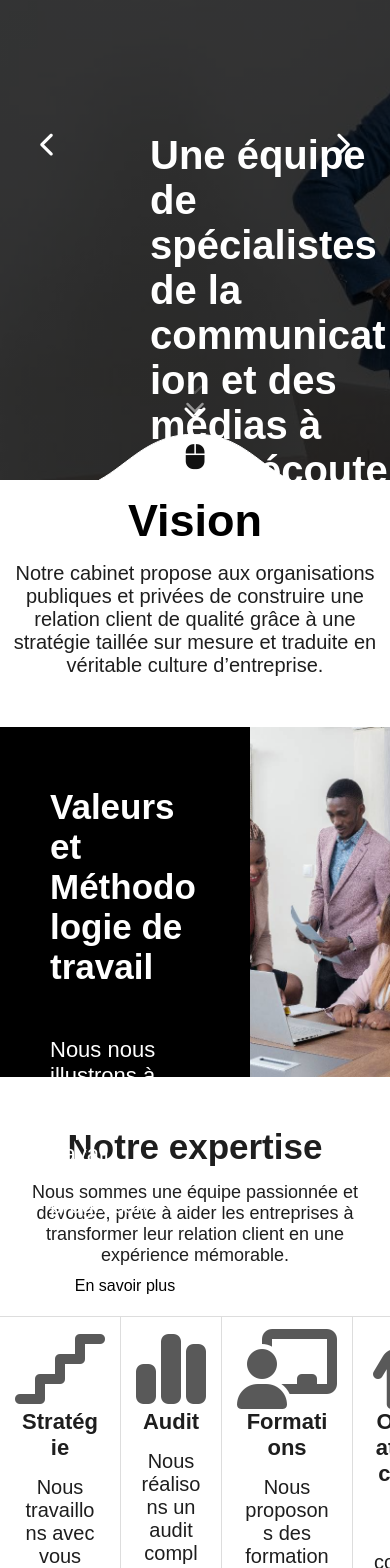
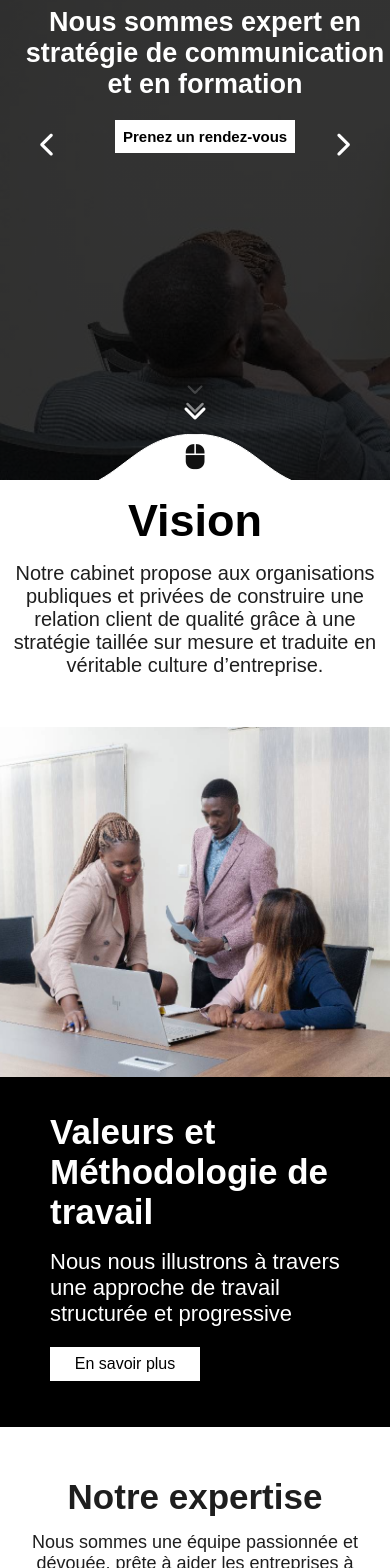
Before and after one commit to Barou93/CabinetAlterEgo, a React (Vite) app: page / in a window 390 px wide. Shown: the part 200-1768 px from the top of the page. Built offline with nearby package versions, Linux system fonts and the light colour scheme; a web font is replaced by a local one.

Commit message:
Add responsive features

```diff
--- a/src/Components/Slider.jsx
+++ b/src/Components/Slider.jsx
@@ -17,7 +17,7 @@ const Slider = () => {
         setIndex(index + 1);
         setTranslate(translate - 100);
       }
-    }, 3500);
+    }, 2500);
     return () => clearInterval(interval);
   }, [index, translate]);
   const moveRight = () => {
--- a/src/style/components/_mainbg.scss
+++ b/src/style/components/_mainbg.scss
@@ -4,8 +4,12 @@
   position: relative;
   height: 600px;
   width: 100%;
+
   margin: 0 auto;
   background: #ddd;
+  @include mobile-first {
+    height: 100%;
+  }
 
   &__img {
     width: 100%;
--- a/src/style/components/_slider.scss
+++ b/src/style/components/_slider.scss
@@ -59,6 +59,11 @@
     left: 150px;
     max-width: 600px;
     font-family: $secondaryfont;
+    @include mobile-first {
+      top: 55%;
+      text-align: center;
+      left: 0;
+    }
   }
   &__title {
     font-size: 40px;
@@ -67,6 +72,9 @@
     font-weight: bold;
 
     margin-bottom: 20px;
+    @include mobile-first {
+      font-size: 27px;
+    }
   }
   &__cta-btn {
     display: inline-block;
@@ -155,8 +163,22 @@
   top: 20px;
   right: 0px;
   max-width: 500px;
+  @include mobile-first {
+    top: 55%;
+
+    max-width: 420px;
+    right: auto;
+    text-align: center;
+    margin-left: 20px;
+  }
 }
 
 .new-top {
   top: 10%;
+  @include mobile-first {
+    margin-left: 20px;
+    top: 15%;
+    text-align: center;
+    max-width: 420px;
+  }
 }
--- a/src/style/pages/_audit.scss
+++ b/src/style/pages/_audit.scss
@@ -10,6 +10,9 @@
       align-items: center;
       justify-content: space-between;
       margin: 50px 0;
+      @include mobile-first {
+        flex-direction: column;
+      }
     }
     &__content {
       border: 1px solid #ccc;
@@ -24,6 +27,7 @@
       }
     }
   }
+
   &__more-infos {
     &__content {
       display: flex;
--- a/src/style/pages/_cabinet.scss
+++ b/src/style/pages/_cabinet.scss
@@ -4,9 +4,16 @@
   font-family: $secondaryfont;
   &__content {
     margin: 100px;
+    @include mobile-first {
+      margin: 42px;
+      max-width: 420px;
+    }
     p {
       font-size: 18px;
       margin-top: 20px;
+      @include mobile-first {
+        text-align: justify;
+      }
     }
   }
   &__title {
@@ -18,6 +25,9 @@
     background-color: #f5f5f5;
     &__container {
       margin: 100px;
+      @include mobile-first {
+        margin: 15px;
+      }
       &__content {
         display: flex;
         align-items: center;
@@ -28,10 +38,17 @@
       display: flex;
       align-items: center;
       padding: 60px;
+      @include mobile-first {
+        flex-direction: column;
+        padding: 0;
+      }
       &__box {
         margin-left: 50px;
         padding: 12px 25px;
         text-align: center;
+        @include mobile-first {
+          margin: 20px 0;
+        }
         hgroup {
           margin-bottom: 25px;
           h2 {
@@ -53,6 +70,9 @@
       border: 1px solid #8f8d8d;
       margin: 0 20px;
       height: auto;
+      @include mobile-first {
+        margin: 10px 0;
+      }
       hgroup {
         margin: 25px 0;
         h3 {
--- a/src/style/pages/_contact.scss
+++ b/src/style/pages/_contact.scss
@@ -6,9 +6,15 @@
     display: flex;
     justify-content: space-between;
     margin: 20px 0;
+    @include mobile-first {
+      flex-direction: column;
+    }
   }
   &__form {
     width: 100%;
+    @include mobile-first {
+      margin: 25px 0;
+    }
     &__name__content,
     &__details__content {
       display: flex;
@@ -16,15 +22,22 @@
       justify-content: space-between;
       margin: 20px 0;
       width: 100%;
+      @include mobile-first {
+        flex-direction: column;
+      }
       &__first,
       &__last {
         display: flex;
         width: 100%;
         flex-direction: column;
+
         label {
           margin-bottom: 8px;
           font-size: 18.5px;
           font-weight: bold;
+          @include mobile-first {
+            margin: 15px 0;
+          }
         }
         input {
           padding: 14px 10px;
@@ -46,11 +59,17 @@
         padding: 20px 12px;
         width: calc(100% - 25px);
         border: 1px solid #111;
+        @include mobile-first {
+          height: 200px;
+        }
       }
     }
   }
   &__infos {
     margin: 0 20px;
+    @include mobile-first {
+      margin: 0;
+    }
     h1 {
       font-size: 35px;
       font-weight: bold;
@@ -74,4 +93,7 @@
   padding: 8px 5px;
   width: 25%;
   color: #fff;
+  @include mobile-first {
+    width: 60%;
+  }
 }
--- a/src/style/pages/_home.scss
+++ b/src/style/pages/_home.scss
@@ -7,6 +7,9 @@
     text-align: center;
     max-width: 500px;
     margin: 0 auto;
+    @include mobile-first {
+      max-width: 420px;
+    }
   }
   &__title {
     font-size: 45px;
@@ -23,7 +26,9 @@
     align-items: center;
     justify-content: space-between;
     margin-top: 50px;
-
+    @include mobile-first {
+      flex-direction: column-reverse;
+    }
     &__container {
       background-color: black;
       width: 100%;
@@ -37,10 +42,16 @@
         font-size: 35px;
         font-weight: bold;
         margin-bottom: 17px;
+        @include mobile-first {
+          margin-top: -25px;
+        }
       }
       h3 {
         margin-top: 50px;
         font-size: 22px;
+        @include mobile-first {
+          margin-top: 15px;
+        }
       }
       &__cta {
         display: inherit;
@@ -50,6 +61,9 @@
         width: 150px;
         padding: 8px 8px;
         text-align: center;
+        @include mobile-first {
+          margin-top: 20px;
+        }
       }
     }
     &__img {
@@ -68,6 +82,9 @@
       max-width: 500px;
       margin: 0 auto;
       text-align: center;
+      @include mobile-first {
+        max-width: 420px;
+      }
     }
     &__title {
       font-size: 35px;
@@ -81,6 +98,9 @@
       display: flex;
       align-items: center;
       margin-top: 50px;
+      @include mobile-first {
+        flex-direction: column;
+      }
     }
     &__values {
       padding: 12px 15px;
@@ -88,6 +108,9 @@
       width: 400px;
       border-top: 1px solid #ddd;
       border-right: 1px solid #ddd;
+      @include mobile-first {
+        border: 1px solid #ddd;
+      }
       text-align: center;
       hgroup {
         margin-bottom: 25px;
@@ -116,6 +139,9 @@
       display: flex;
       align-items: center;
       justify-content: space-around;
+      @include mobile-first {
+        flex-direction: column-reverse;
+      }
 
       img {
         width: 250px;
--- a/src/style/pages/_strategie.scss
+++ b/src/style/pages/_strategie.scss
@@ -3,6 +3,9 @@
 .strategie__details {
   &__content {
     display: flex;
+    @include mobile-first {
+      flex-direction: column;
+    }
   }
   &__infos {
     p {
--- a/src/style/pages/_teams.scss
+++ b/src/style/pages/_teams.scss
@@ -12,11 +12,15 @@
   }
   &__profil {
     &__container {
+      min-height: 500px; /* ou toute autre hauteur que vous souhaitez */
       margin: 50px 15px;
     }
     &__content {
       display: flex;
       margin: 50px 0;
+      @include mobile-first {
+        flex-wrap: wrap;
+      }
     }
     &__img {
       height: 500px;
@@ -24,10 +28,17 @@
       flex: 0 0 50%;
       background-size: cover;
       background-position: top;
+      @include mobile-first {
+        //order: 1;
+        flex: none;
+      }
     }
     &__infos {
       flex: 50%;
       margin: 0 25px;
+      @include mobile-first {
+        margin: 0;
+      }
       &__title {
         hgroup {
           margin: 20px 0;
```
